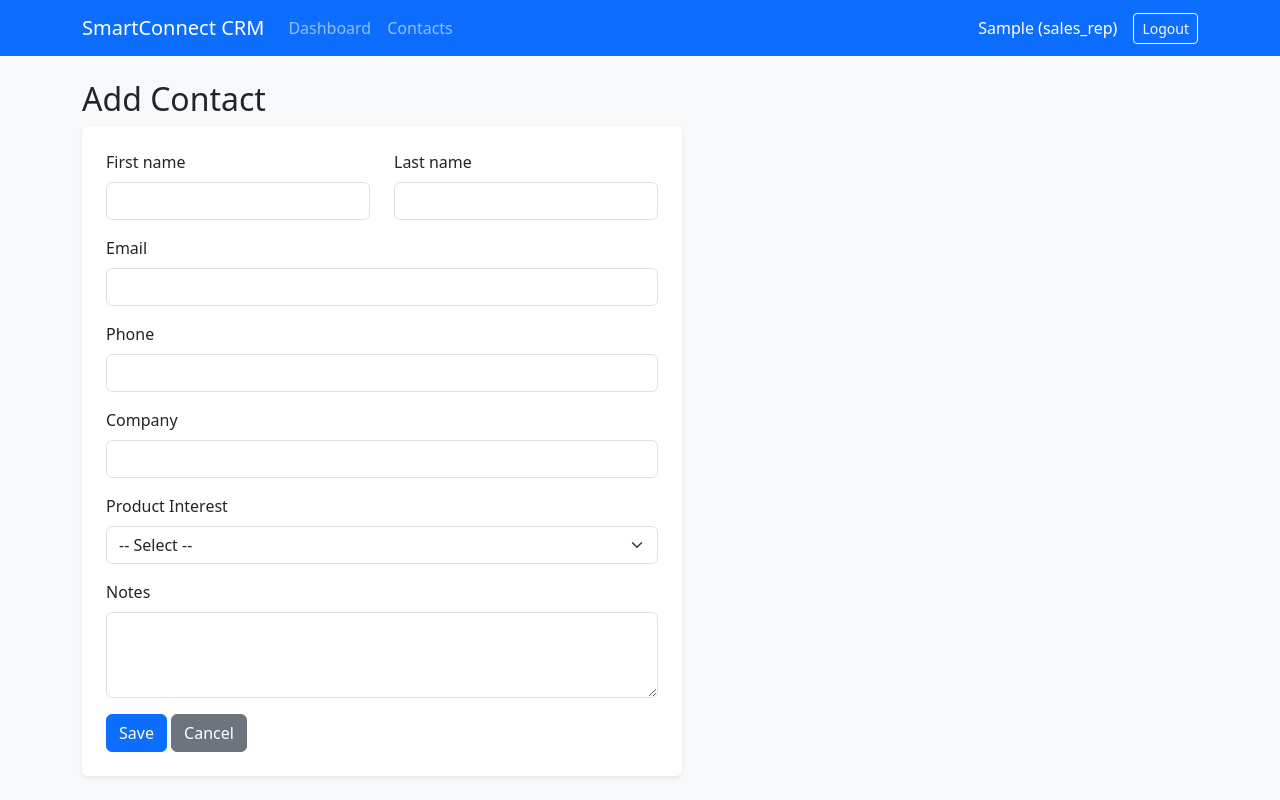
After one commit to bairaboinamanoj5-star/smartconnect-crm, a Flask app: page /contacts/new in a window 1280 px wide. The commit adds this page. Run offline with Flask 3, Linux system fonts and the light colour scheme; the visitor is signed in with stand-in values (Sample User, id 1).

Commit message:
Add Contact Management module (CRUD + search)

```diff
--- a/smartconnect-crm/app/__init__.py
+++ b/smartconnect-crm/app/__init__.py
@@ -27,8 +27,10 @@ def create_app():
 
     from app.routes.auth import auth_bp
     from app.routes.dashboard import dashboard_bp
+    from app.routes.contacts import contacts_bp
 
     app.register_blueprint(auth_bp)
     app.register_blueprint(dashboard_bp)
+    app.register_blueprint(contacts_bp)
 
     return app
--- /dev/null
+++ b/smartconnect-crm/app/routes/contacts.py
@@ -0,0 +1,105 @@
+from flask import Blueprint, render_template, redirect, url_for, flash, request
+from flask_login import login_required, current_user
+from app import db
+from app.models import Contact
+
+contacts_bp = Blueprint("contacts", __name__, url_prefix="/contacts")
+
+
+def _visible_contacts_query():
+    """Admins see everyone's contacts; sales reps see only their own."""
+    if current_user.is_admin():
+        return Contact.query
+    return Contact.query.filter_by(owner_id=current_user.id)
+
+
+@contacts_bp.route("/")
+@login_required
+def index():
+    q = request.args.get("q", "").strip()
+    query = _visible_contacts_query()
+
+    if q:
+        like = f"%{q}%"
+        query = query.filter(
+            db.or_(
+                Contact.first_name.ilike(like),
+                Contact.last_name.ilike(like),
+                Contact.email.ilike(like),
+                Contact.company.ilike(like),
+            )
+        )
+
+    contacts = query.order_by(Contact.created_at.desc()).all()
+    return render_template("contacts_list.html", contacts=contacts, q=q)
+
+
+@contacts_bp.route("/new", methods=["GET", "POST"])
+@login_required
+def new():
+    if request.method == "POST":
+        contact = Contact(
+            first_name=request.form.get("first_name", "").strip(),
+            last_name=request.form.get("last_name", "").strip(),
+            email=request.form.get("email", "").strip().lower() or None,
+            phone=request.form.get("phone", "").strip() or None,
+            company=request.form.get("company", "").strip() or None,
+            product_interest=request.form.get("product_interest") or None,
+            notes=request.form.get("notes", "").strip() or None,
+            owner_id=current_user.id,
+        )
+
+        if not contact.first_name or not contact.last_name:
+            flash("First and last name are required.", "danger")
+            return redirect(url_for("contacts.new"))
+
+        db.session.add(contact)
+        db.session.commit()
+        flash("Contact added.", "success")
+        return redirect(url_for("contacts.index"))
+
+    return render_template("contact_form.html", contact=None)
+
+
+@contacts_bp.route("/<int:contact_id>/edit", methods=["GET", "POST"])
+@login_required
+def edit(contact_id):
+    contact = Contact.query.get_or_404(contact_id)
+
+    if not current_user.is_admin() and contact.owner_id != current_user.id:
+        flash("You don't have permission to edit that contact.", "danger")
+        return redirect(url_for("contacts.index"))
+
+    if request.method == "POST":
+        contact.first_name = request.form.get("first_name", "").strip()
+        contact.last_name = request.form.get("last_name", "").strip()
+        contact.email = request.form.get("email", "").strip().lower() or None
+        contact.phone = request.form.get("phone", "").strip() or None
+        contact.company = request.form.get("company", "").strip() or None
+        contact.product_interest = request.form.get("product_interest") or None
+        contact.notes = request.form.get("notes", "").strip() or None
+
+        if not contact.first_name or not contact.last_name:
+            flash("First and last name are required.", "danger")
+            return redirect(url_for("contacts.edit", contact_id=contact.id))
+
+        db.session.commit()
+        flash("Contact updated.", "success")
+        return redirect(url_for("contacts.index"))
+
+    return render_template("contact_form.html", contact=contact)
+
+
+@contacts_bp.route("/<int:contact_id>/delete", methods=["POST"])
+@login_required
+def delete(contact_id):
+    contact = Contact.query.get_or_404(contact_id)
+
+    if not current_user.is_admin() and contact.owner_id != current_user.id:
+        flash("You don't have permission to delete that contact.", "danger")
+        return redirect(url_for("contacts.index"))
+
+    db.session.delete(contact)
+    db.session.commit()
+    flash("Contact deleted.", "info")
+    return redirect(url_for("contacts.index"))
--- a/smartconnect-crm/app/templates/base.html
+++ b/smartconnect-crm/app/templates/base.html
@@ -15,6 +15,7 @@
       <div class="collapse navbar-collapse">
         <ul class="navbar-nav me-auto">
           <li class="nav-item"><a class="nav-link" href="{{ url_for('dashboard.index') }}">Dashboard</a></li>
+          <li class="nav-item"><a class="nav-link" href="{{ url_for('contacts.index') }}">Contacts</a></li>
         </ul>
         <span class="navbar-text text-white me-3">
           {{ current_user.first_name }} ({{ current_user.role }})
--- /dev/null
+++ b/smartconnect-crm/app/templates/contact_form.html
@@ -0,0 +1,60 @@
+{% extends "base.html" %}
+{% block title %}{{ "Edit Contact" if contact else "Add Contact" }}{% endblock %}
+{% block content %}
+
+<h2>{{ "Edit Contact" if contact else "Add Contact" }}</h2>
+
+<form method="post" class="bg-white p-4 rounded shadow-sm" style="max-width: 600px;">
+  <div class="row mb-3">
+    <div class="col">
+      <label class="form-label">First name</label>
+      <input type="text" name="first_name" class="form-control" required
+             value="{{ contact.first_name if contact else '' }}">
+    </div>
+    <div class="col">
+      <label class="form-label">Last name</label>
+      <input type="text" name="last_name" class="form-control" required
+             value="{{ contact.last_name if contact else '' }}">
+    </div>
+  </div>
+
+  <div class="mb-3">
+    <label class="form-label">Email</label>
+    <input type="email" name="email" class="form-control"
+           value="{{ contact.email if contact else '' }}">
+  </div>
+
+  <div class="mb-3">
+    <label class="form-label">Phone</label>
+    <input type="text" name="phone" class="form-control"
+           value="{{ contact.phone if contact else '' }}">
+  </div>
+
+  <div class="mb-3">
+    <label class="form-label">Company</label>
+    <input type="text" name="company" class="form-control"
+           value="{{ contact.company if contact else '' }}">
+  </div>
+
+  <div class="mb-3">
+    <label class="form-label">Product Interest</label>
+    <select name="product_interest" class="form-select">
+      <option value="">-- Select --</option>
+      {% for option in ["Phone", "Laptop", "Tablet", "Accessory", "Other"] %}
+        <option value="{{ option }}" {% if contact and contact.product_interest == option %}selected{% endif %}>
+          {{ option }}
+        </option>
+      {% endfor %}
+    </select>
+  </div>
+
+  <div class="mb-3">
+    <label class="form-label">Notes</label>
+    <textarea name="notes" class="form-control" rows="3">{{ contact.notes if contact else '' }}</textarea>
+  </div>
+
+  <button type="submit" class="btn btn-primary">Save</button>
+  <a href="{{ url_for('contacts.index') }}" class="btn btn-secondary">Cancel</a>
+</form>
+
+{% endblock %}
```
Also changed, not shown: smartconnect-crm/app/models.py (+23 -0 lines), smartconnect-crm/app/templates/contacts_list.html (added, +52 -0 lines).
